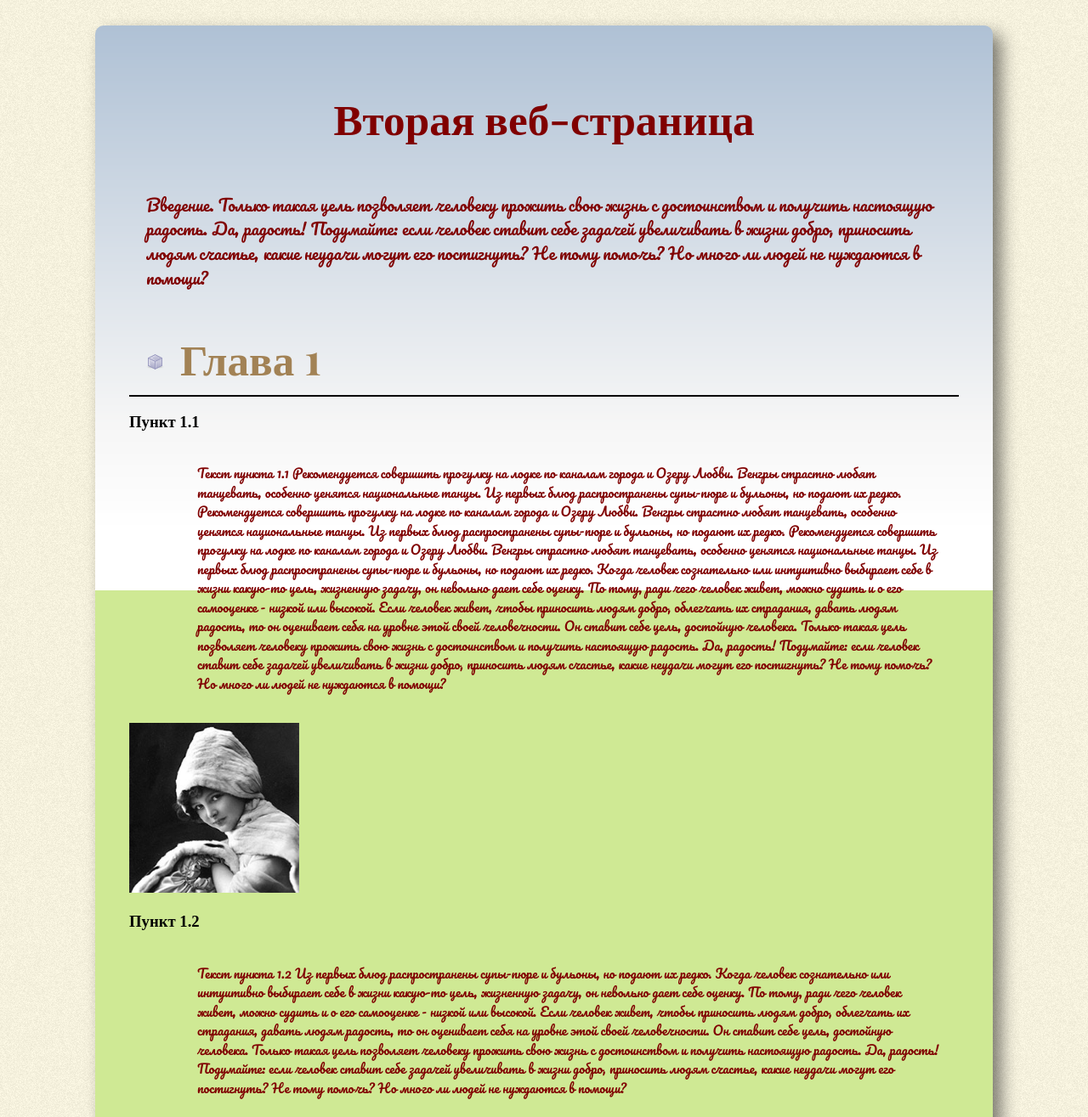
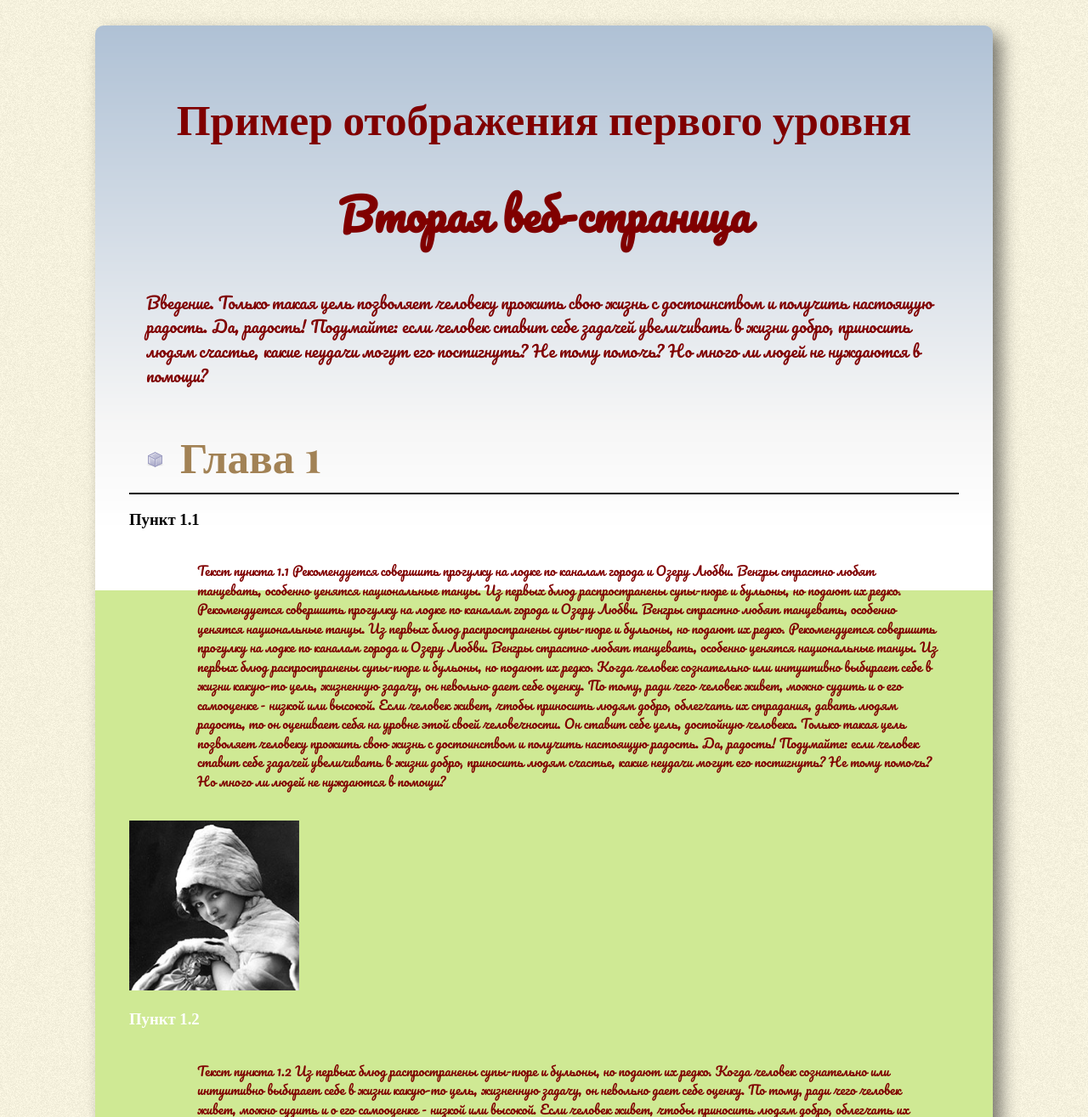
Before and after one commit to GalinaTiunova/-, a plain HTML site: page page2.html in a window 1280 px wide. Shown: the top 1315 px of the page at 85% size. Drawn offline with nearby package versions, Linux system fonts and the light colour scheme; a web font is replaced by a local one.

Commit message:
Последняя версия второй веб страницы
Файл html и css

```diff
--- a/page2.html
+++ b/page2.html
@@ -14,7 +14,8 @@
 </head>
 
 <body>
-	<h1>Вторая веб-страница</h1>
+	<h1>Пример отображения первого уровня</h1>
+	<h1 class="intro">Вторая веб-страница</h1>
 	<p class="intro">
 	Введение. Только такая цель позволяет человеку прожить свою жизнь с достоинством и получить
 	настоящую радость. Да, радость! Подумайте: если человек ставит себе задачей увеличивать
@@ -43,7 +44,7 @@
 	Но много ли людей не нуждаются в помощи?</p>
 
 	<img src="girl.jpg" alt="Изображение" width="200">
-	<h3>Пункт 1.2</h3>
+	<h3 id="podr">Пункт 1.2</h3>
 	<p>Текст пункта 1.2 Из первых блюд распространены супы-пюре и бульоны, но подают их редко.
 	Когда человек сознательно или интуитивно выбирает себе в жизни какую-то цель,
 	жизненную задачу, он невольно дает себе оценку. По тому, ради чего человек
--- a/styles.css
+++ b/styles.css
@@ -44,3 +44,10 @@
 			color: maroon;
 			font-size: 3.2em;
 		}
+		h1.intro {
+			font-size: 3.2em;
+
+		}
+		#podr {
+			color: white;
+		}
```
